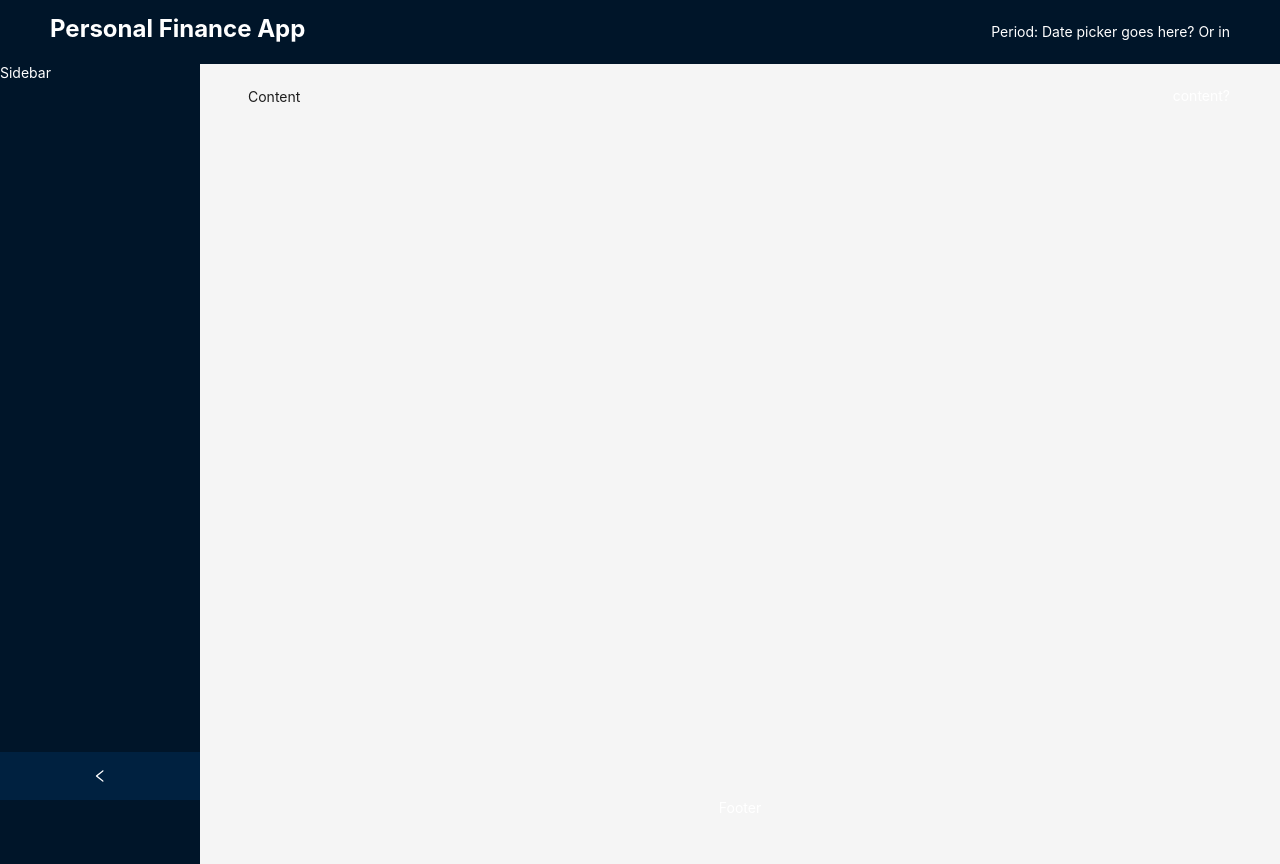
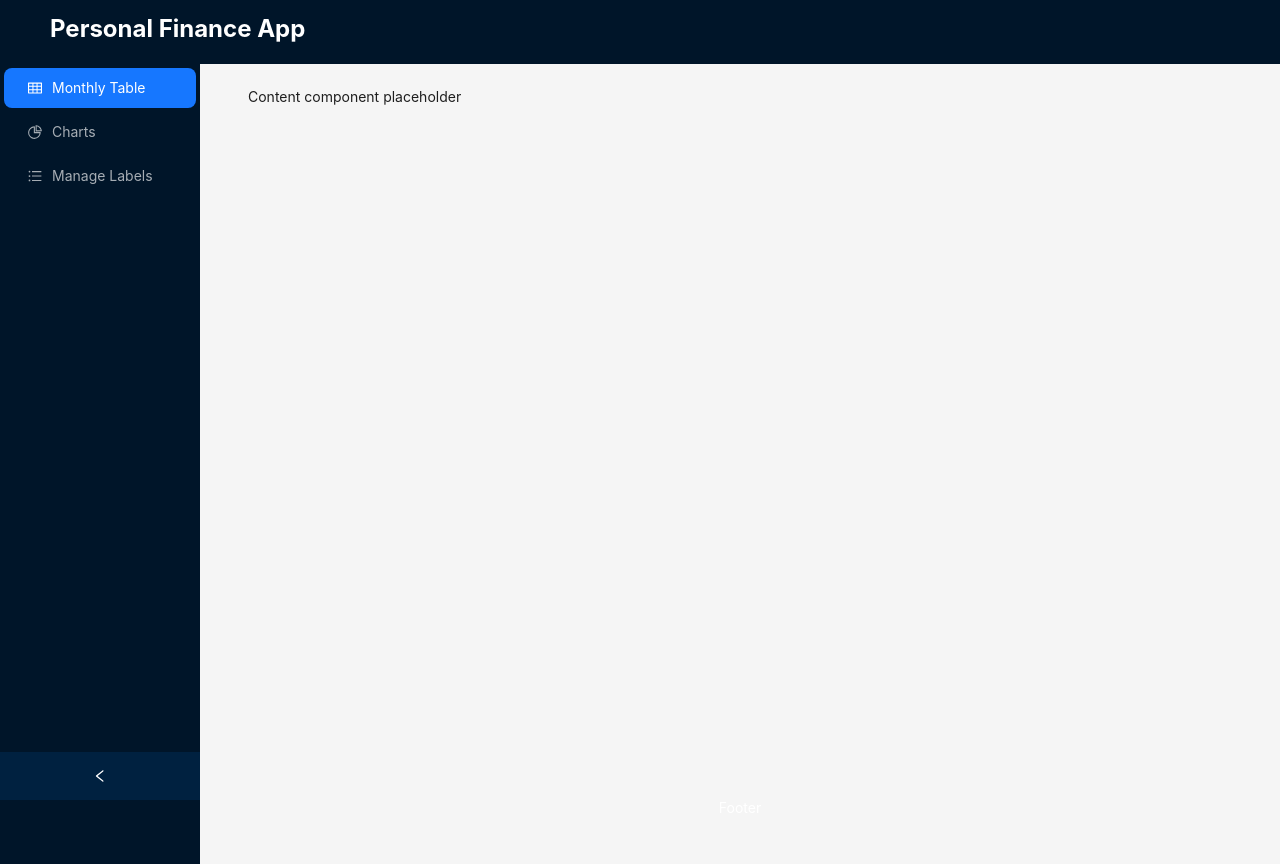
Before and after one commit to aduda091/personal-finance, a React (Vite) app in the folder frontend/: page / in a window 1280 px wide. Built offline with nearby package versions, Linux system fonts and the light colour scheme.

Commit message:
sidebar menu with icons, todo links

```diff
--- a/frontend/src/App.tsx
+++ b/frontend/src/App.tsx
@@ -1,31 +1,43 @@
-import { Layout, Col, Row, Space } from "antd";
+import { Layout, Space, Menu } from "antd";
+import type { MenuProps } from "antd";
+import { PieChartOutlined, TableOutlined, UnorderedListOutlined } from "@ant-design/icons";
 import { useState } from "react";
 
 const { Header, Content, Sider, Footer } = Layout;
 
+type MenuItem = Required<MenuProps>["items"][number];
+
+// TODO: add router links
+function createMenuItem(
+    label: React.ReactNode,
+    key: React.Key,
+    icon?: React.ReactNode,
+    children?: MenuItem[],
+    type?: "group"
+): MenuItem {
+    return {
+        key,
+        icon,
+        children,
+        label,
+        type
+    } as MenuItem;
+}
+
+const menuItems: MenuItem[] = [
+    createMenuItem("Monthly Table", "monthly-table", <TableOutlined />),
+    createMenuItem("Charts", "charts", <PieChartOutlined />),
+    createMenuItem("Manage Labels", "labels", <UnorderedListOutlined />)
+];
 function App() {
     const [collapsed, setCollapsed] = useState(false);
     return (
         <>
             <Layout>
                 <Header style={{ color: "white" }}>
-                    <Row justify="space-between">
-                        <Col span={18}>
-                            <Space>
-                                <h1>Personal Finance App</h1>
-                            </Space>
-                        </Col>
-                        <Col
-                            span={6}
-                            style={{
-                                textAlign: "right"
-                            }}
-                        >
-                            <Space size="large" align="end">
-                                Period: Date picker goes here? Or in content?
-                            </Space>
-                        </Col>
-                    </Row>
+                    <Space>
+                        <h1>Personal Finance App</h1>
+                    </Space>
                 </Header>
                 <Layout>
                     <Sider
@@ -34,7 +46,13 @@ function App() {
                         onCollapse={value => setCollapsed(value)}
                         style={{ color: "white", height: "100vh" }}
                     >
-                        Sidebar
+                        <Menu
+                            theme="dark"
+                            mode="inline"
+                            // TODO: read from router
+                            defaultSelectedKeys={["monthly-table"]}
+                            items={menuItems}
+                        ></Menu>
                     </Sider>
                     <Layout style={{ padding: "0 24px 24px" }}>
                         <Content
@@ -44,7 +62,7 @@ function App() {
                                 minHeight: 280
                             }}
                         >
-                            Content
+                            Content component placeholder
                         </Content>
                         <Footer style={{ textAlign: "center", color: "white" }}>Footer</Footer>
                     </Layout>
```
